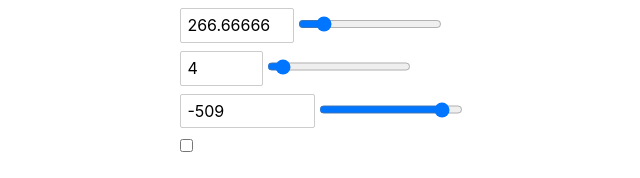
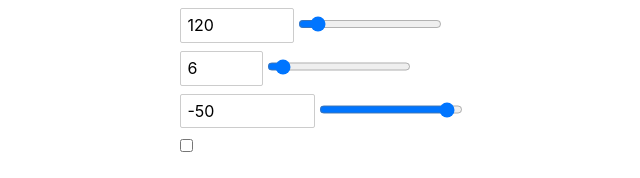
Before and after one commit to DevinBayly/biochem_networks, a Svelte app in the folder testing/: page / in a window 1280 px wide. Shown: the top 178 px of the page, without its empty margins (128-768 px from the left). Built offline with nearby package versions, Linux system fonts and the light colour scheme.

Commit message:
got words in visualization

```diff
--- a/testing/src/Graph.svelte
+++ b/testing/src/Graph.svelte
@@ -1,8 +1,8 @@
 <script>
-  let distanceTool = window.innerHeight / 3;
+  let distanceTool = 120;
   let off = false;
-  let strengthTool = -509;
-  let threshold = 4;
+  let strengthTool = -50;
+  let threshold = 6;
   import * as d3 from "d3";
   let width = window.innerWidth;
   let height = window.innerHeight;
@@ -80,7 +80,10 @@
       .attr("r", d => d.value)
       .attr("fill", "black");
 
-    node.append("title").text(d => d.id);
+    zoom_group.append("g").selectAll("text").data(nodes).enter().append("text").text(d => d.id)
+    .attr("x",d=> d.x)
+    .attr("y",d=> d.y)
+    .attr("dy",5);
 
     let ticked = () => {
       link
@@ -92,6 +95,12 @@
       node
         .attr("cx", d => Math.min(width - 100, Math.abs(d.x)))
         .attr("cy", d => Math.min(height - 100, Math.abs(d.y)));
+
+    zoom_group.selectAll("text")
+    .attr("x",d=> d.x)
+    .attr("y",d=> d.y)
+    .attr("dy",5);
+
     };
     setInterval(() => {
       if (!off ) {
@@ -100,7 +109,7 @@
         simulation.alpha(1)
         simulation.restart()
       }
-    }, 1000);
+    }, 100);
     d3.interval(() => {
       simulation
         .nodes(nodes)
@@ -141,6 +150,12 @@
   #holder {
       display:flex;
   }
+  text {
+  text-anchor: middle;
+  font-family: "Helvetica Neue", Helvetica, sans-serif;
+  fill: #666;
+  font-size: 16px;
+}
 </style>
 
 
@@ -154,8 +169,8 @@
     <input type="range" bind:value={distanceTool} min="0" max="3000" />
   </label>
   <label>
-    <input type="number" bind:value={threshold} min="0" {max} on:change={restart}/>
-    <input type="range" bind:value={threshold} min="0" {max} on:change={restart}/>
+    <input type="number" bind:value={threshold} min="0"  max={max} on:change={restart}/>
+    <input type="range" bind:value={threshold} min="0" max={max} on:change={restart}/>
   </label>
 
   <label>
```
